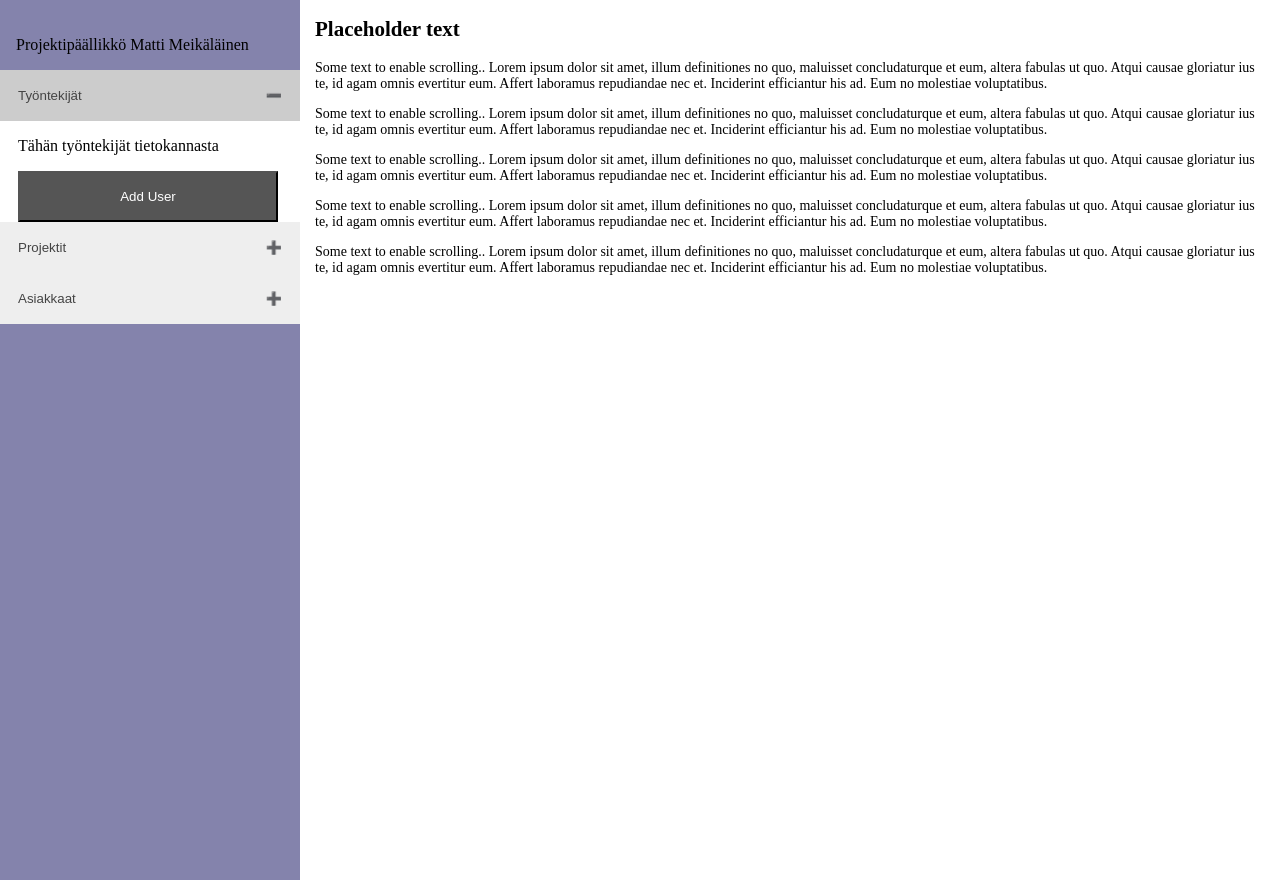
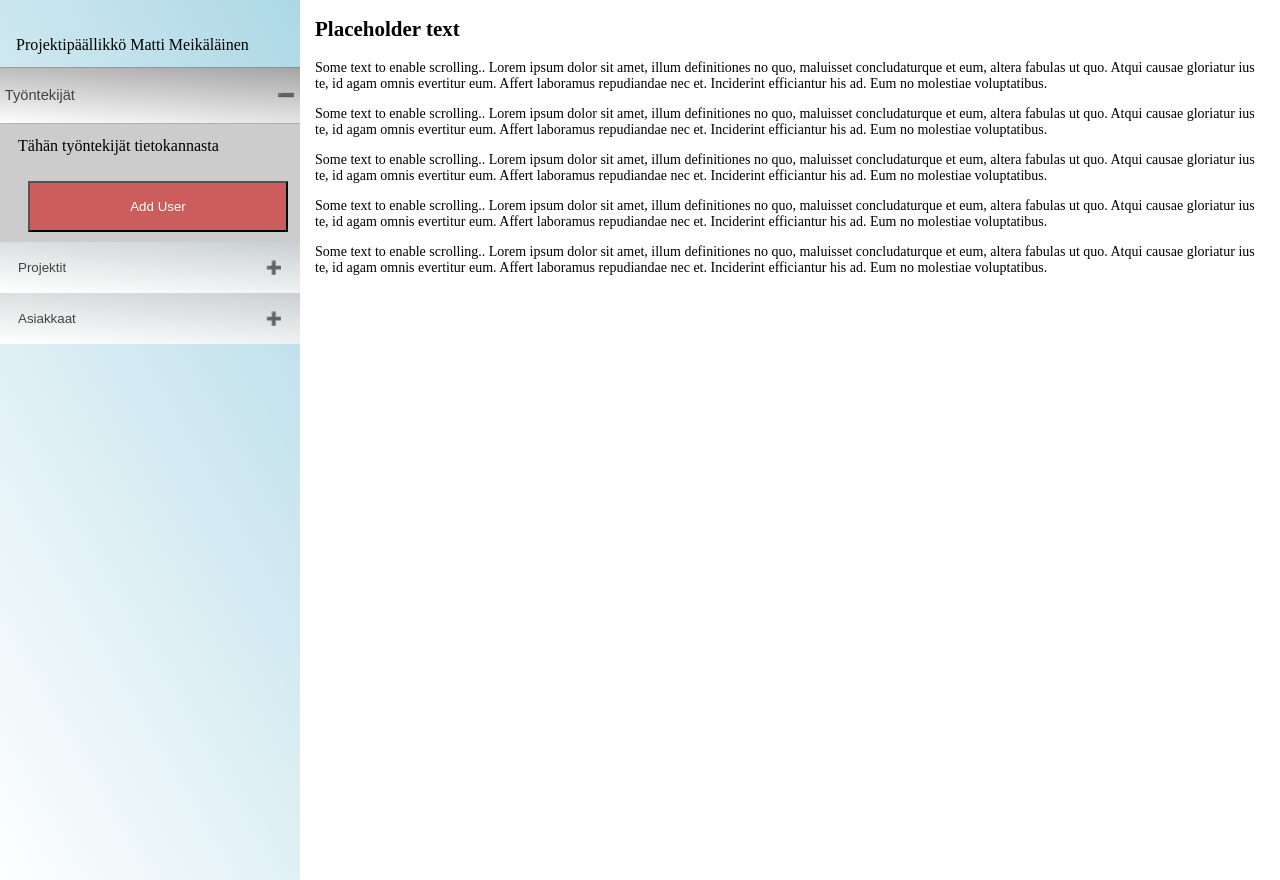
Before and after one commit to Johuotar/worktracker, a PHP site: page /view.html in a window 1280 px wide, after a click on "Työntekijät". Run offline with PHP 8.4, Linux system fonts and the light colour scheme.

Commit message:
Add files via upload
Visual changes

```diff
--- a/view.css
+++ b/view.css
@@ -1,5 +1,6 @@
 body {
   margin: 0;
+  font-family: italic;
 }
 
 .dropbtn {
@@ -32,7 +33,9 @@ body {
   display: block;
 }
 
-.dropdown-content a:hover {background-color: #f1f1f1}
+.dropdown-content a:hover {
+    background-color: #f1f1f1;
+}
 
 .dropdown:hover .dropdown-content {
   display: block;
@@ -40,6 +43,7 @@ body {
 
 .dropdown:hover .dropbtn {
   background-color: #3e8e41;
+  transform: scale(1.5);
 <<<<<<< HEAD
 =======
 }
@@ -51,7 +55,7 @@ body {
   z-index: 1;
   top: 0;
   left: 0;
-  background-color: rgb(132, 131, 172);
+  background: linear-gradient(60deg, white, lightblue);
   overflow-x: hidden;
   padding-top: 20px;
 }
@@ -74,7 +78,7 @@ body {
 }
 
  .accordion {
-  background-color: #eee;
+  background:linear-gradient(4deg, white, #CCCC);
   color: #444;
   cursor: pointer;
   padding: 18px;
@@ -86,12 +90,13 @@ body {
 }
 
 .active, .accordion:hover {
-  background-color: #ccc;
+  background-color: black;
+  transform: scale(1.1);
 }
 
 .panel {
   padding: 0 18px;
-  background-color: white;
+  background-color: #CCCCCC;
   display: none;
   overflow: hidden;
 }
@@ -110,11 +115,18 @@ body {
 
 /* Button used to open the contact form - fixed at the bottom of the page */
 .open-button {
-  background-color: #555;
+  background-color: indianred;
   color: white;
   width: 260px;
   padding: 16px 20px;
-  }
+  margin: 10px;
+
+}
+.open-button:hover {
+    background: red;
+    opacity: 0.5;
+
+}
 
 /* The popup form - hidden by default */
 .form-popup {
```
